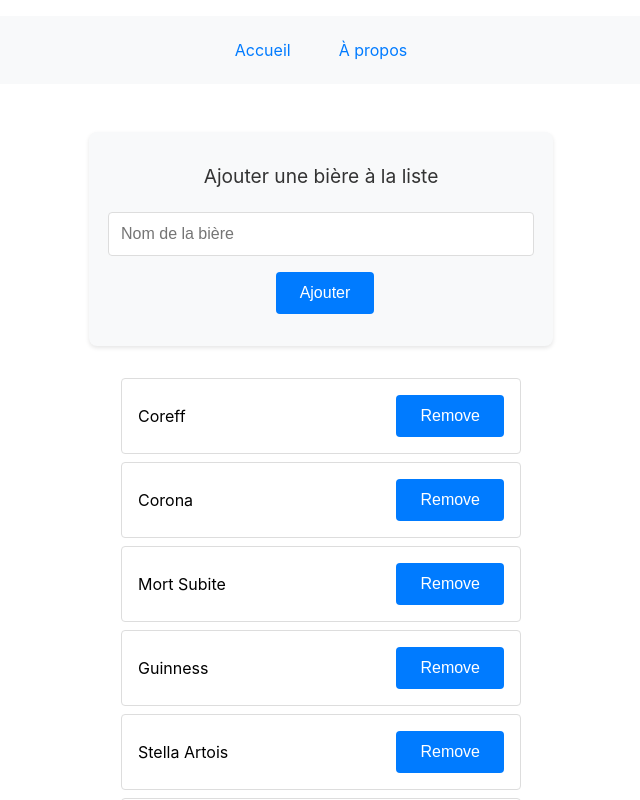
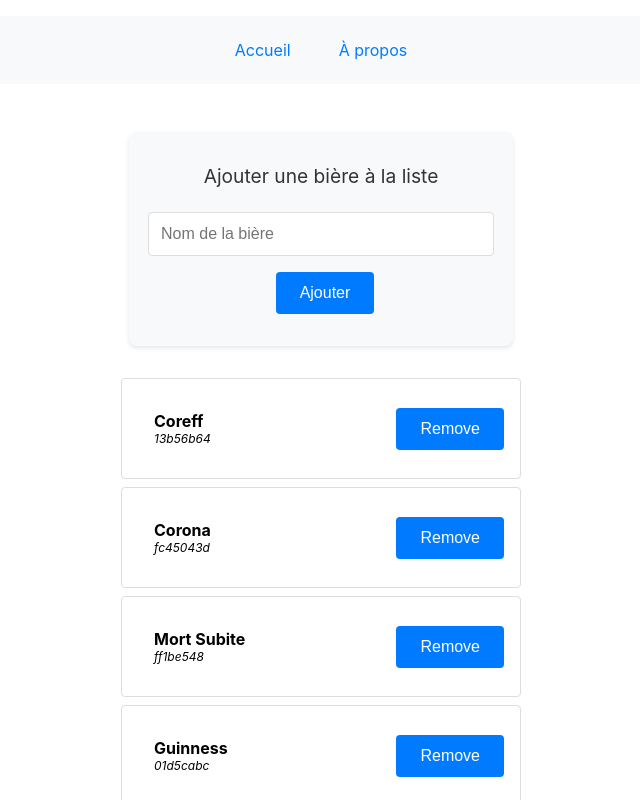
Before and after one commit to colin-univ-rennes/tp-react, a React (Create React App) app: page / in a window 1280 px wide. Shown: the top 800 px of the page, without its empty margins (319-959 px from the left). Built offline with nearby package versions, Linux system fonts and the light colour scheme.

Commit message:
add id for more stable suppression

```diff
--- a/public/index.html
+++ b/public/index.html
@@ -1,4 +1,4 @@
-<!DOCTYPE html>
+<!doctype html>
 <html lang="en">
     <head>
         <meta charset="utf-8" />
@@ -38,6 +38,5 @@
 
       To begin the development, run `npm start` or `yarn start`.
       To create a production bundle, use `npm run build` or `yarn build`.
-    -->
-  </body>
+    --></body>
 </html>
--- a/src/BeerContext.tsx
+++ b/src/BeerContext.tsx
@@ -1,9 +1,61 @@
-import { createContext, type Dispatch, type SetStateAction } from "react";
+import { createContext, useState } from "react";
+
+export type Beer = {
+	id: string;
+	name: string;
+};
 
 export const BeerContext = createContext<{
-	beers: string[];
-	setBeers: Dispatch<SetStateAction<string[]>>;
+	beers: Beer[];
+	setBeers: (beers: Beer[]) => void;
+	addBeer: (beer: Beer["name"]) => void;
+	removeBeer: (id: Beer["id"]) => void;
 }>({
 	beers: [],
 	setBeers: () => {},
+	addBeer: () => {},
+	removeBeer: () => {},
 });
+
+export function useBeers() {
+	const b = [
+		"Coreff",
+		"Corona",
+		"Mort Subite",
+		"Guinness",
+		"Stella Artois",
+		"Carlsberg",
+		"Hoegaarden",
+		"Kronenbourg",
+		"Sainte Colombe",
+	];
+
+	const [beers, setBeers] = useState(
+		b.map((beer) => ({
+			id: crypto.randomUUID(),
+			name: beer,
+		})),
+	);
+
+	const addBeer = (beer: Beer["name"]) => {
+		if (beers.some((b) => b.name === beer)) return;
+		setBeers((b) => [
+			...b,
+			{
+				id: crypto.randomUUID(),
+				name: beer,
+			},
+		]);
+	};
+
+	const removeBeer = (id: Beer["id"]) => {
+		setBeers(beers.filter((beer: Beer) => beer.id !== id));
+	};
+
+	return {
+		beers,
+		setBeers,
+		addBeer,
+		removeBeer,
+	};
+}
--- a/src/components/Beer.css
+++ b/src/components/Beer.css
@@ -4,6 +4,23 @@
     justify-content: space-between;
     padding: 8px 16px;
     border-bottom: 1px solid #ccc;
+
+    & > div {
+        display: flex;
+        flex-direction: column;
+        align-items: start;
+        justify-content: start;
+    }
+}
+
+.beer-name {
+    font-weight: bold;
+}
+
+.beer-id {
+    font-style: italic;
+    font-size: 12px;
+    text-align: left;
 }
 
 button {
--- a/src/components/Beer.tsx
+++ b/src/components/Beer.tsx
@@ -1,18 +1,18 @@
 import { useContext } from "react";
-import { BeerContext } from "../BeerContext";
+import { BeerContext, type Beer as TBeer } from "../BeerContext";
 
 import "./Beer.css";
 
-export function Beer({ beer }: { beer: string }) {
-	const { beers, setBeers } = useContext(BeerContext);
+export function Beer({ beer }: { beer: TBeer }) {
+	const { removeBeer } = useContext(BeerContext);
 
 	return (
 		<li>
-			<span>{beer}</span>
-			<button
-				type="button"
-				onClick={() => setBeers(beers.filter((b) => b !== beer))}
-			>
+			<div>
+				<span className="beer-name">{beer.name}</span>
+				<span className="beer-id">{beer.id.split("-")[0]}</span>
+			</div>
+			<button type="button" onClick={() => removeBeer(beer.id)}>
 				Remove
 			</button>
 		</li>
--- a/src/components/BeerList.css
+++ b/src/components/BeerList.css
@@ -3,7 +3,7 @@
     flex-direction: column;
     gap: 1rem;
     align-items: center;
-    max-width: 400px;
+    max-width: 20rem;
     margin: 2rem auto;
     padding: 2rem;
     background-color: #f8f9fa;
@@ -47,11 +47,16 @@
     background-color: #0056b3;
 }
 
+p {
+    font-size: 1.2rem;
+    text-align: center;
+}
+
 ul {
     list-style: none;
     padding: 0;
     margin: 2rem auto;
-    max-width: 400px;
+    max-width: 25rem;
 }
 
 li {
--- a/src/components/BeerList.tsx
+++ b/src/components/BeerList.tsx
@@ -3,16 +3,14 @@
 import { Beer } from "./Beer";
 import "./BeerList.css";
 
-export function BeerList() {
+function BeerInput() {
+	const { addBeer } = useContext(BeerContext);
 	const [beerInput, setBeerInput] = useState("");
-	const { beers, setBeers } = useContext(BeerContext);
-
 	return (
-		<>
 		<form
 			onSubmit={(e) => {
 				e.preventDefault();
-					setBeers((b) => [...b, beerInput]);
+				addBeer(beerInput);
 				setBeerInput("");
 			}}
 		>
@@ -25,12 +23,25 @@
 			/>
 			<button type="submit">Ajouter</button>
 		</form>
+	);
+}
+
+export function BeerList() {
+	const { beers } = useContext(BeerContext);
+
+	return (
+		<>
+			<BeerInput />
+			{beers.length === 0 ? (
+				<p>Aucune bière ajoutée pour le moment.</p>
+			) : (
 				<ul>
 					{beers.map((beer, index) => (
 						// biome-ignore lint/suspicious/noArrayIndexKey: le sujet demande d'utiliser l'index...
 						<Beer key={index} beer={beer} />
 					))}
 				</ul>
+			)}
 		</>
 	);
 }
--- a/src/routes/App.tsx
+++ b/src/routes/App.tsx
@@ -1,24 +1,13 @@
-import { useState } from "react";
-import { BeerContext } from "../BeerContext";
+import { BeerContext, useBeers } from "../BeerContext";
 import { BeerList } from "../components/BeerList";
 import "./App.css";
 
 function App() {
-	const [beers, setBeers] = useState([
-		"Coreff",
-		"Corona",
-		"Mort Subite",
-		"Guinness",
-		"Stella Artois",
-		"Carlsberg",
-		"Hoegaarden",
-		"Kronenbourg",
-		"Sainte Colombe",
-	]);
+	const beers = useBeers();
 
 	return (
 		<div className="App">
-			<BeerContext value={{ beers, setBeers }}>
+			<BeerContext value={beers}>
 				<BeerList />
 			</BeerContext>
 		</div>
```
Lines whose indentation alone changed are shown as unchanged.
